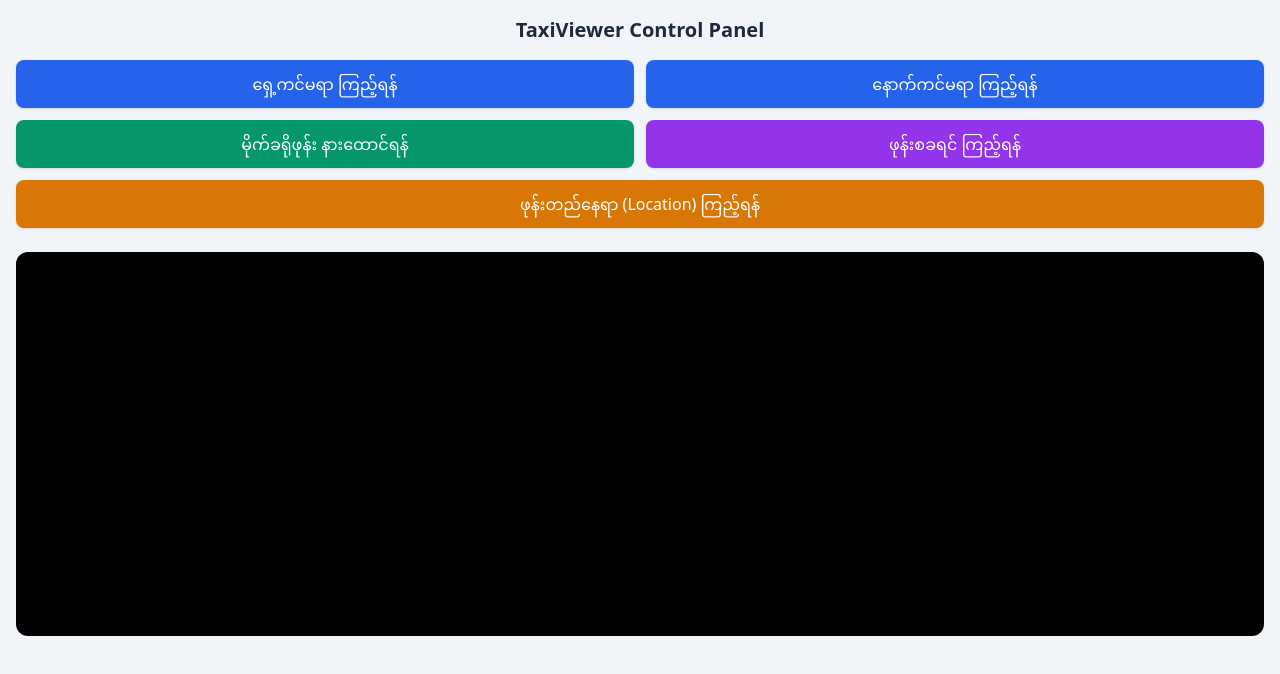
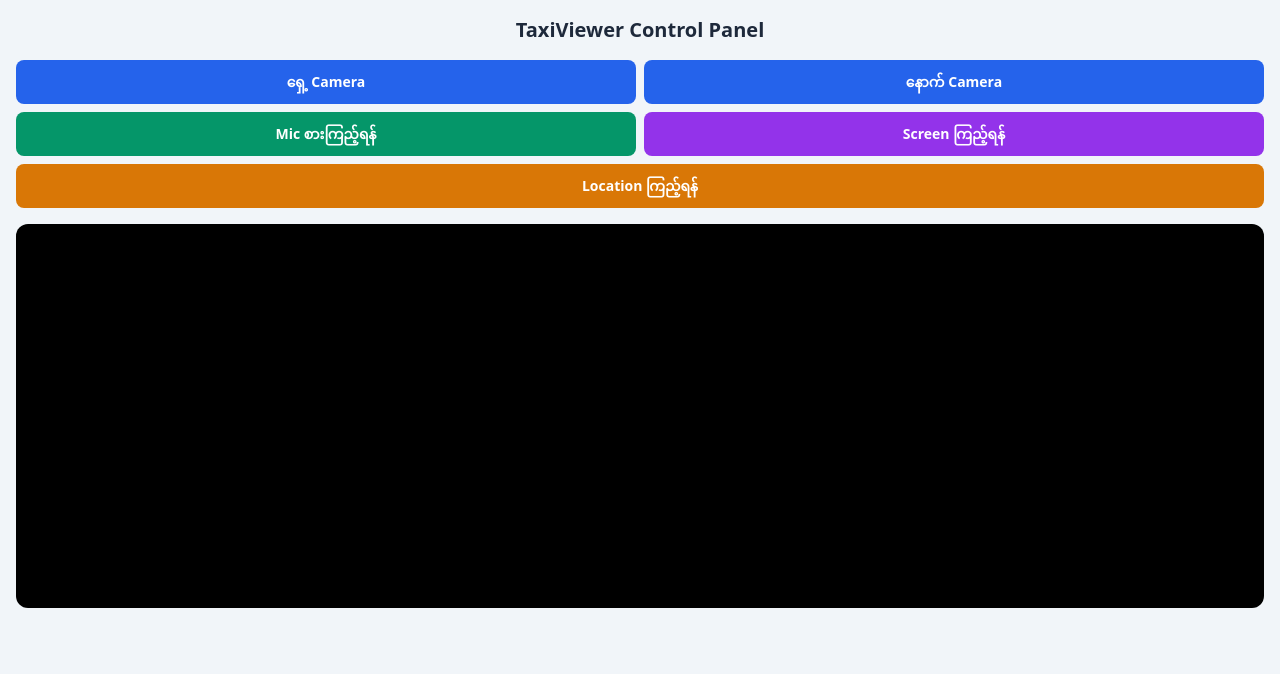
Before and after one commit to Kaungkt98/Taxi, a plain HTML site: page taxiviewer/index.html in a window 1280 px wide. Drawn offline with nearby package versions, Linux system fonts and the light colour scheme.

Commit message:
Update control buttons to use sendReq function

```diff
--- a/taxiviewer/index.html
+++ b/taxiviewer/index.html
@@ -10,12 +10,12 @@
     <h1 class="text-xl font-bold mb-4 text-center">TaxiViewer Control Panel</h1>
 
     <!-- Control Buttons (တစ်ပြိုင်နက်တည်း မပြဘဲ တစ်ခုချင်းစီ ရွေးရန်) -->
-    <div class="grid grid-cols-2 gap-3 mb-6">
-        <button onclick="requestStream('front-cam')" class="bg-blue-600 text-white p-3 rounded-lg shadow font-medium">ရှေ့ကင်မရာ ကြည့်ရန်</button>
-        <button onclick="requestStream('back-cam')" class="bg-blue-600 text-white p-3 rounded-lg shadow font-medium">နောက်ကင်မရာ ကြည့်ရန်</button>
-        <button onclick="requestStream('mic')" class="bg-emerald-600 text-white p-3 rounded-lg shadow font-medium">မိုက်ခရိုဖုန်း နားထောင်ရန်</button>
-        <button onclick="requestStream('screen')" class="bg-purple-600 text-white p-3 rounded-lg shadow font-medium">ဖုန်းစခရင် ကြည့်ရန်</button>
-        <button onclick="requestStream('location')" class="bg-amber-600 text-white p-3 rounded-lg shadow col-span-2 font-medium">ဖုန်းတည်နေရာ (Location) ကြည့်ရန်</button>
+    <div class="grid grid-cols-2 gap-2 mb-4">
+        <button onclick="sendReq('front-cam')" class="bg-blue-600 text-white p-3 rounded-lg text-sm font-semibold">ရှေ့ Camera</button>
+        <button onclick="sendReq('back-cam')" class="bg-blue-600 text-white p-3 rounded-lg text-sm font-semibold">နောက် Camera</button>
+        <button onclick="sendReq('mic')" class="bg-emerald-600 text-white p-3 rounded-lg text-sm font-semibold">Mic စားကြည့်ရန်</button>
+        <button onclick="sendReq('screen')" class="bg-purple-600 text-white p-3 rounded-lg text-sm font-semibold">Screen ကြည့်ရန်</button>
+        <button onclick="sendReq('location')" class="bg-amber-600 text-white p-3 rounded-lg text-sm font-semibold col-span-2">Location ကြည့်ရန်</button>
     </div>
 
     <!-- Display Screen / Video Output -->
```
